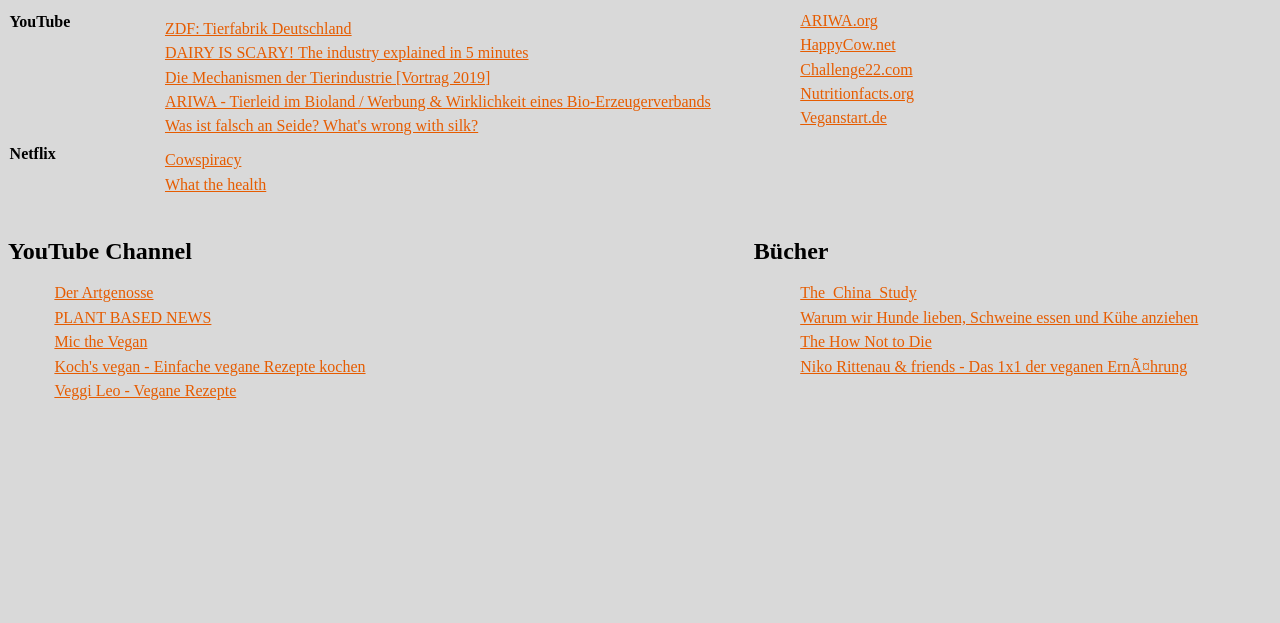
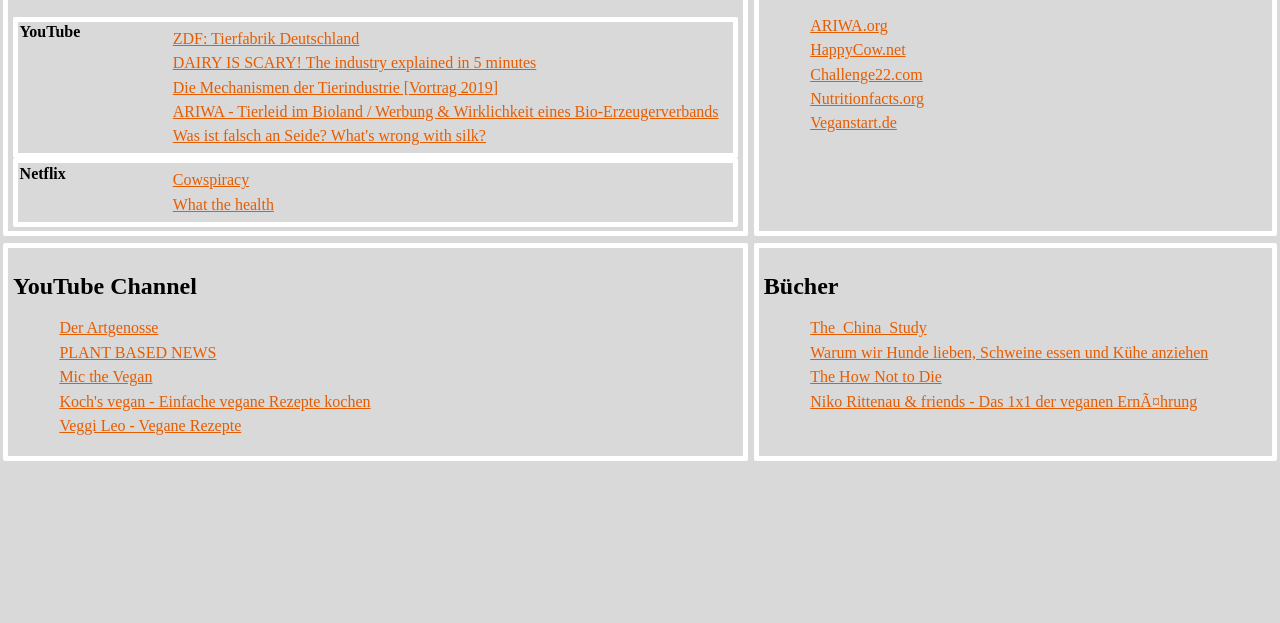
Before and after one commit to easymf74/easymf74.github.io, a plain HTML site: page index.html in a window 1280 px wide. Shown: the part 151-774 px from the top of the page. Drawn offline with Linux system fonts and the light colour scheme.

Commit message:
Ränder um die Sektionen

```diff
--- a/grid-style.css
+++ b/grid-style.css
@@ -59,6 +59,10 @@ main{
 section{
 	margin:0.2em;
 	padding: 0.3em;
+	border-style: solid;
+	border-width: thick;
+	border-color: white;
+	border-radius: 2px;
 }
 #dokumentation{
 	grid-area: doku;
```
